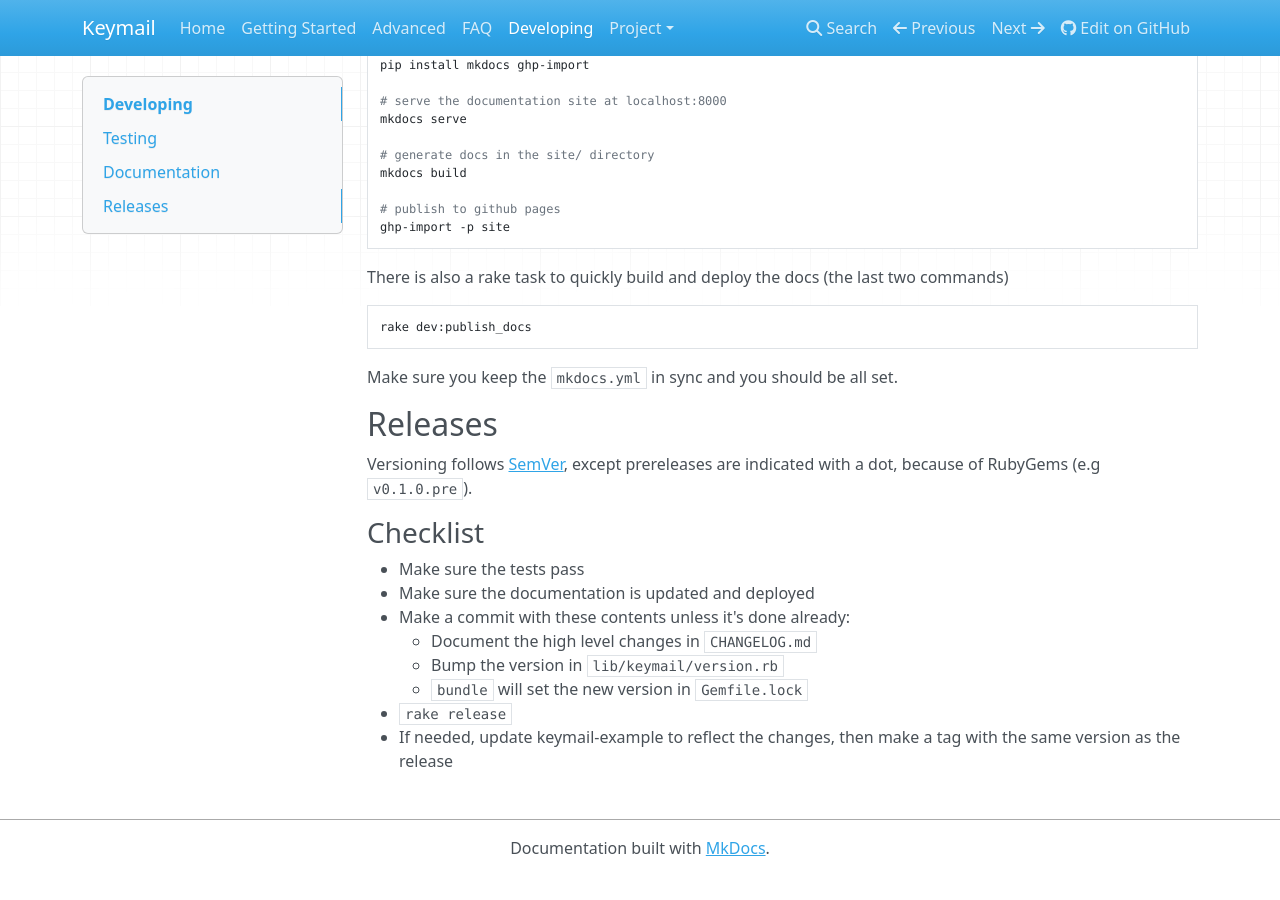
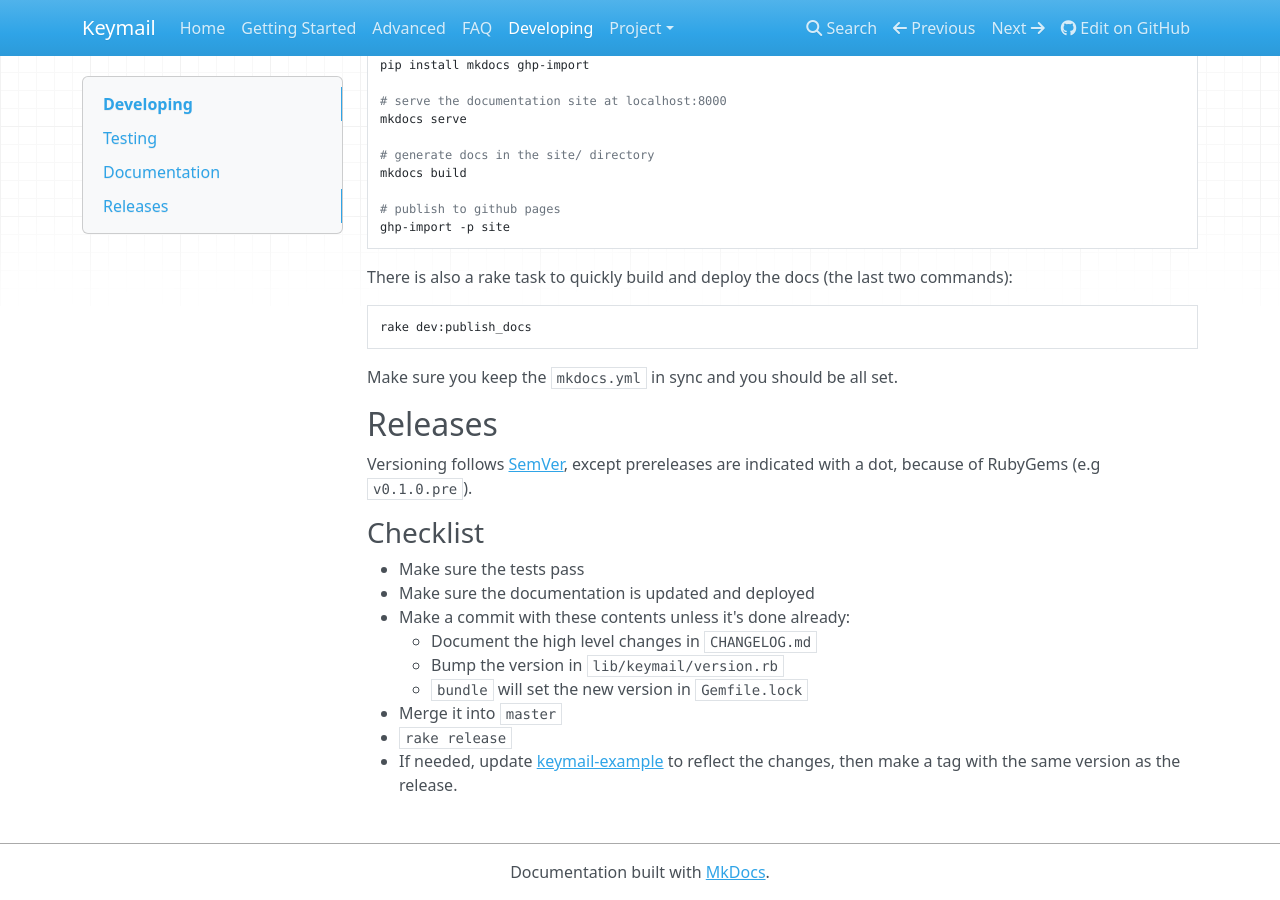
Before and after one commit to jsborjesson/keymail, an MkDocs documentation site: the page built from docs/developing.md, in a window 1280 px wide and 900 px high, scrolled down 693 px. Built offline with MkDocs 1.6.1, drawn with Linux system fonts in a browser that asks for light colours; nearby versions of some CDN libraries; old or Windows-style settings are respelled for this version of MkDocs; before the commit the page ends 1569 px from its top, so only the background shows below that.

Commit message:
Minor tweaks in the dev docs

````diff
--- a/docs/developing.md
+++ b/docs/developing.md
@@ -40,7 +40,7 @@ mkdocs build
 ghp-import -p site
 ```
 
-There is also a rake task to quickly build and deploy the docs (the last two commands)
+There is also a rake task to quickly build and deploy the docs (the last two commands):
 
     rake dev:publish_docs
 
@@ -59,5 +59,6 @@ indicated with a dot, because of RubyGems (e.g `v0.1.0.pre`).
     - Document the high level changes in `CHANGELOG.md`
     - Bump the version in `lib/keymail/version.rb`
     - `bundle` will set the new version in `Gemfile.lock`
+- Merge it into `master`
 - `rake release`
-- If needed, update keymail-example to reflect the changes, then make a tag with the same version as the release
+- If needed, update [keymail-example](https://github.com/alcesleo/keymail-example) to reflect the changes, then make a tag with the same version as the release.
````
